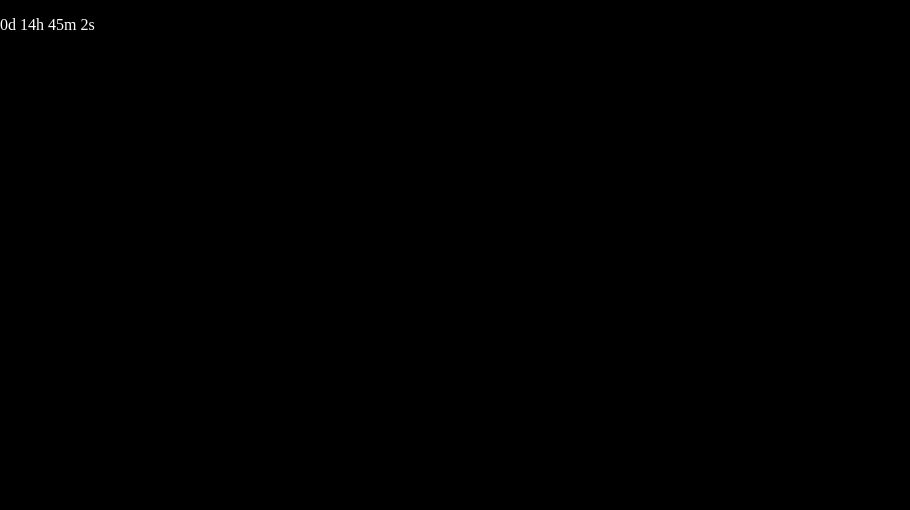
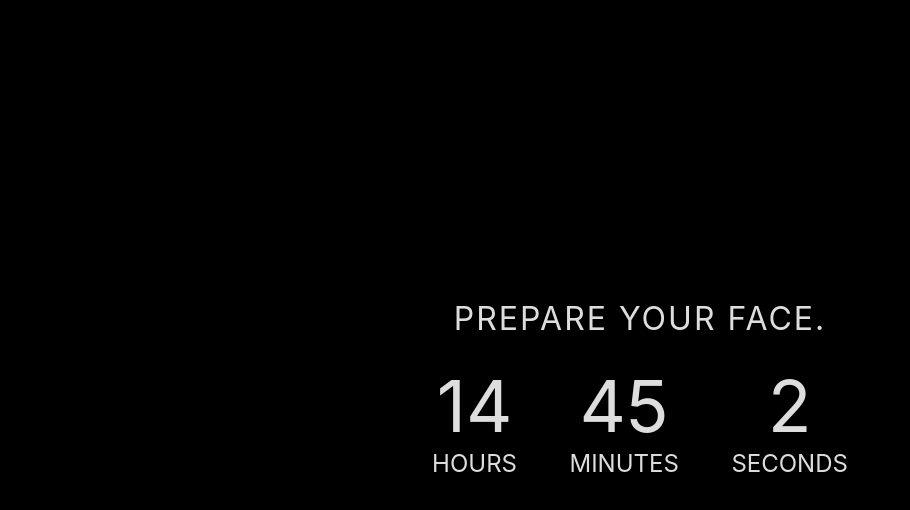
Before and after one commit to comigor/the-face-ripper, a plain HTML site: page index.html in a window 1280 px wide. Shown: the whole page, without its empty margins (0-910 px from the left). Drawn offline with Linux system fonts and the light colour scheme.

Commit message:
Update index.html

```diff
--- a/index.html
+++ b/index.html
@@ -47,42 +47,129 @@
 	<meta charset="utf-8">
 	<meta name="viewport" content="width=device-width, user-scalable=no, minimum-scale=1.0, maximum-scale=1.0">
       <style>
-        body {
-          margin: 0;
-          background-color: black;
-        }
-      	p {
-	  color: white;
-      	}
+/* general styling */
+* {
+  box-sizing: border-box;
+  margin: 0;
+  padding: 0;
+}
+
+html, body {
+  height: 100%;
+  margin: 0;
+}
+
+body {
+  align-items: center;
+  background-color: black;
+  display: flex;
+  font-family: -apple-system,
+    BlinkMacSystemFont,
+    "Segoe UI",
+    Roboto,
+    Oxygen-Sans,
+    Ubuntu,
+    Cantarell,
+    "Helvetica Neue",
+    sans-serif;
+}
+
+.container {
+  color: #DDD;
+  margin: 0 auto;
+  text-align: center;
+}
+
+h1 {
+  font-weight: normal;
+  letter-spacing: .125rem;
+  text-transform: uppercase;
+}
+
+li {
+  display: inline-block;
+  font-size: 1.5em;
+  list-style-type: none;
+  padding: 1em;
+  text-transform: uppercase;
+}
+
+li span {
+  display: block;
+  font-size: 4.5rem;
+}
+
+.emoji {
+  display: none;
+  padding: 1rem;
+}
+
+.emoji span {
+  font-size: 4rem;
+  padding: 0 .5rem;
+}
+
+@media all and (max-width: 768px) {
+  h1 {
+    font-size: 1.5rem;
+  }
+
+  li {
+    font-size: 1.125rem;
+    padding: .75rem;
+  }
+
+  li span {
+    font-size: 3.375rem;
+  }
+}
       </style>
   </head>
   <body>
-	<!-- Display the countdown timer in an element -->
-	<p id="demo"></p>
+	<div class="container">
+	  <h1 id="headline">Prepare your face.</h1>
+	  <div id="countdown">
+	    <ul>
+	      <li><span id="hours"></span>Hours</li>
+	      <li><span id="minutes"></span>Minutes</li>
+	      <li><span id="seconds"></span>Seconds</li>
+	    </ul>
+	  </div>
+	</div>
 
 	<script>
-	// Set the date we're counting down to
-	var countDownDate = new Date("Aug 7, 2021 21:00:00").getTime();
+(function () {
+  const second = 1000,
+        minute = second * 60,
+        hour = minute * 60,
+        day = hour * 24;
 
-	// Update the count down every 1 second
-	var x = setInterval(function() {
+  let birthday = "Aug 7, 2021 21:00:00",
+      countDown = new Date(birthday).getTime(),
+      x = setInterval(function() {
 
-	  // Get today's date and time
-	  var now = new Date().getTime();
+        let now = new Date().getTime(),
+            distance = countDown - now;
 
-	  // Find the distance between now and the count down date
-	  var distance = countDownDate - now;
+          document.getElementById("hours").innerText = Math.floor((distance % (day)) / (hour)),
+          document.getElementById("minutes").innerText = Math.floor((distance % (hour)) / (minute)),
+          document.getElementById("seconds").innerText = Math.floor((distance % (minute)) / second);
 
-	  // Time calculations for days, hours, minutes and seconds
-	  var days = Math.floor(distance / (1000 * 60 * 60 * 24));
-	  var hours = Math.floor((distance % (1000 * 60 * 60 * 24)) / (1000 * 60 * 60));
-	  var minutes = Math.floor((distance % (1000 * 60 * 60)) / (1000 * 60));
-	  var seconds = Math.floor((distance % (1000 * 60)) / 1000);
+        //do something later when date is reached
+        if (distance < 0) {
+          let headline = document.getElementById("headline"),
+              countdown = document.getElementById("countdown"),
+              content = document.getElementById("content");
 
-	  // Display the result in the element with id="demo"
-	  document.getElementById("demo").innerHTML = days + "d " + hours + "h "
-	  + minutes + "m " + seconds + "s ";
-	}, 1000);
+          headline.innerText = "THE FACE RIPPER";
+          countdown.style.display = "none";
+          content.style.display = "block";
+
+          clearInterval(x);
+        }
+        //seconds
+      }, 0)
+  }());
 	</script>
   </body>
 </html>
```
